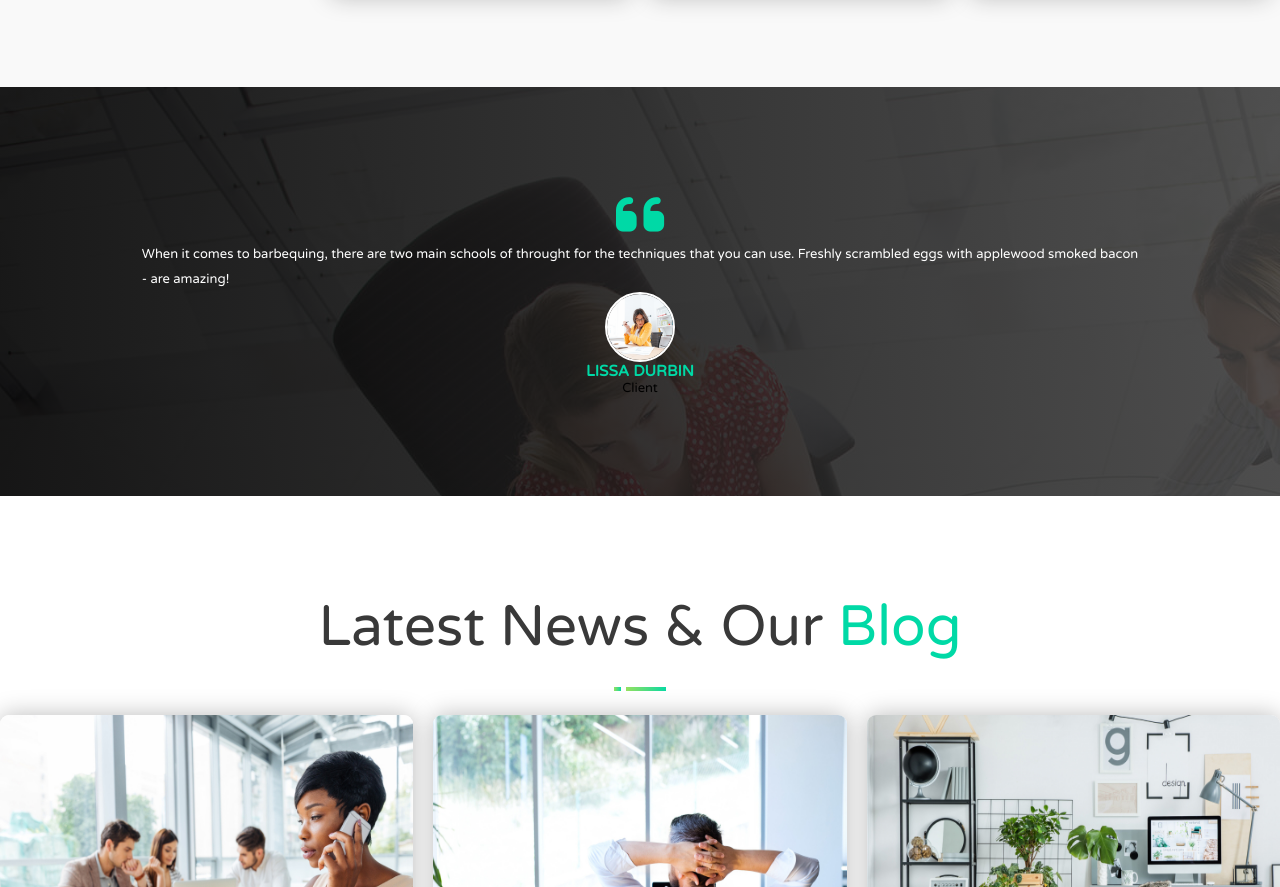
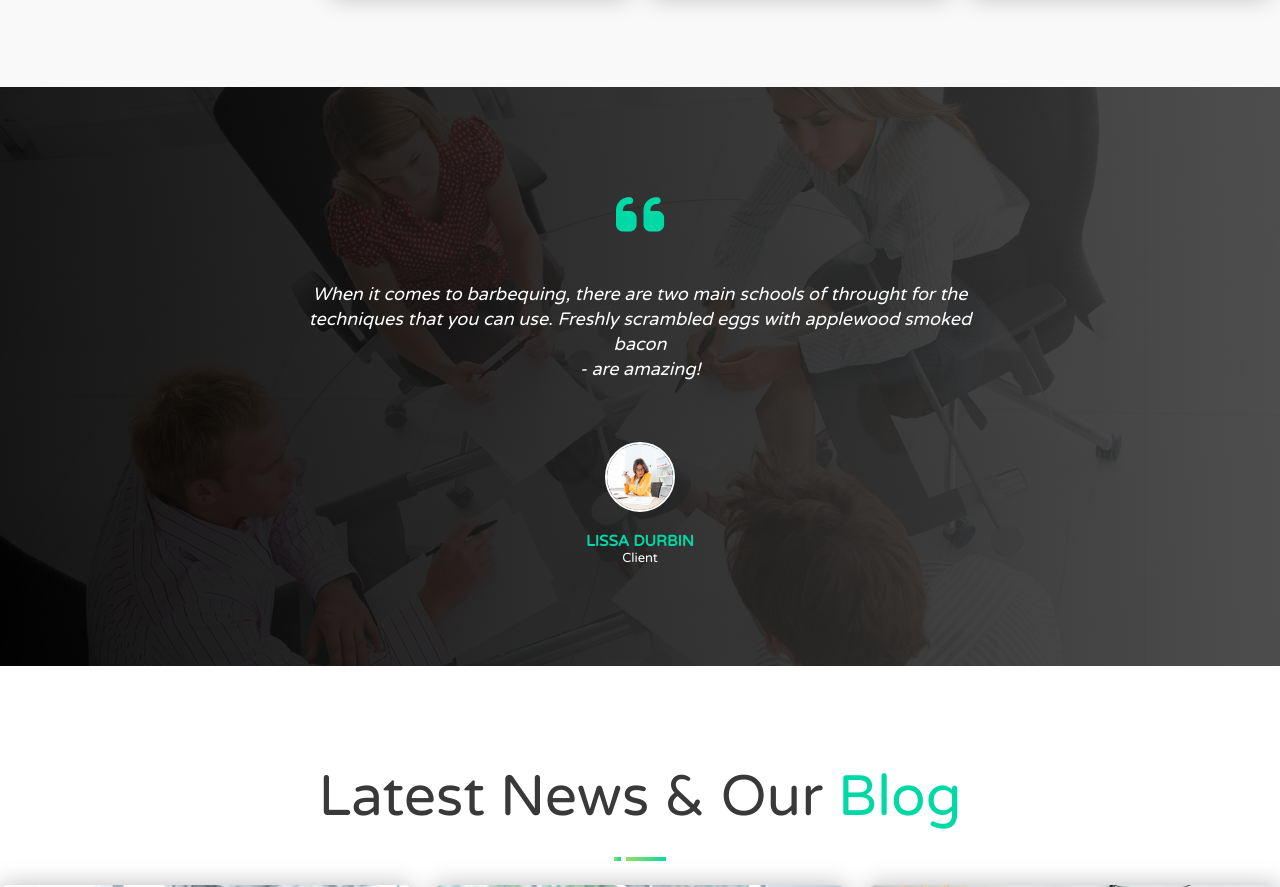
Before and after one commit to Polidora90/proj-html-vuejs, a website: page index.html in a window 1280 px wide. Shown: the part 5233-6120 px from the top of the page. Drawn offline with nearby package versions, Linux system fonts and the light colour scheme.

Commit message:
sezione 5

```diff
--- a/index.html
+++ b/index.html
@@ -404,7 +404,7 @@
             <!-- sezione 5 overlay dark -->
             <section class="section-5">
                 <div class="overlay"></div>
-                <div class="container flex">
+                <div class="container flex text-center">
                     <span>
                         <i class="fas fa-quote-left"></i>
                     </span>
@@ -415,8 +415,11 @@
                         <img src="images/businesswoman-analysing-document-P8WSNMC-1024x820.jpg" alt="woman">
                     </div>
 
-                    <h3>LISSA DURBIN</h3>
-                    <span>Client</span>
+                    <div class="author">
+                        <h3>LISSA DURBIN</h3>
+                        <span>Client</span>
+                    </div>
+
                 </div>
             </section>
 
--- a/src/partials/_main.scss
+++ b/src/partials/_main.scss
@@ -315,6 +315,8 @@
 //SEZIONE 5 OVERLAY DARK
 .section-5 {
     background-image: url(../../images/four-businesspeople-in-a-boardroom-with-paperwork-PC4V8H4.jpg);
+    background-size: cover;
+    background-position: center;
     position: relative;
 
     .overlay {
@@ -327,7 +329,12 @@
         align-items: center;
 
         p {
-            color: #ffffff;
+            color: $white;
+            font-style: italic;
+            padding: $spacing*2;
+            font-size: $mainText;
+            display: inline-block;
+            width: 60%;
         };
 
         .fas {
@@ -343,12 +350,21 @@
             height: 70px;
             width: 70px;
             border-radius: 50%;
-            border: 2px solid #ffffff;
+            border: 2px solid $white;
             overflow: hidden;
+            margin: $spacing 0;
 
             img {
                 position: relative;
                 right: 8px;
+            }
+        }
+
+        .author {
+            span {
+                color: $white;
+                padding: $spacing 0;
+
             }
         }
     }
--- a/src/partials/_variables.scss
+++ b/src/partials/_variables.scss
@@ -10,6 +10,7 @@ $h2LineHeight: 63px;
 
 //font sizes
 $fontSize: 13px;
+$mainText: 18px;
 $titleFontSize: 65px;
 $h2FontSize: 57px;
 
```
Also changed, not shown: dist/app.css.
